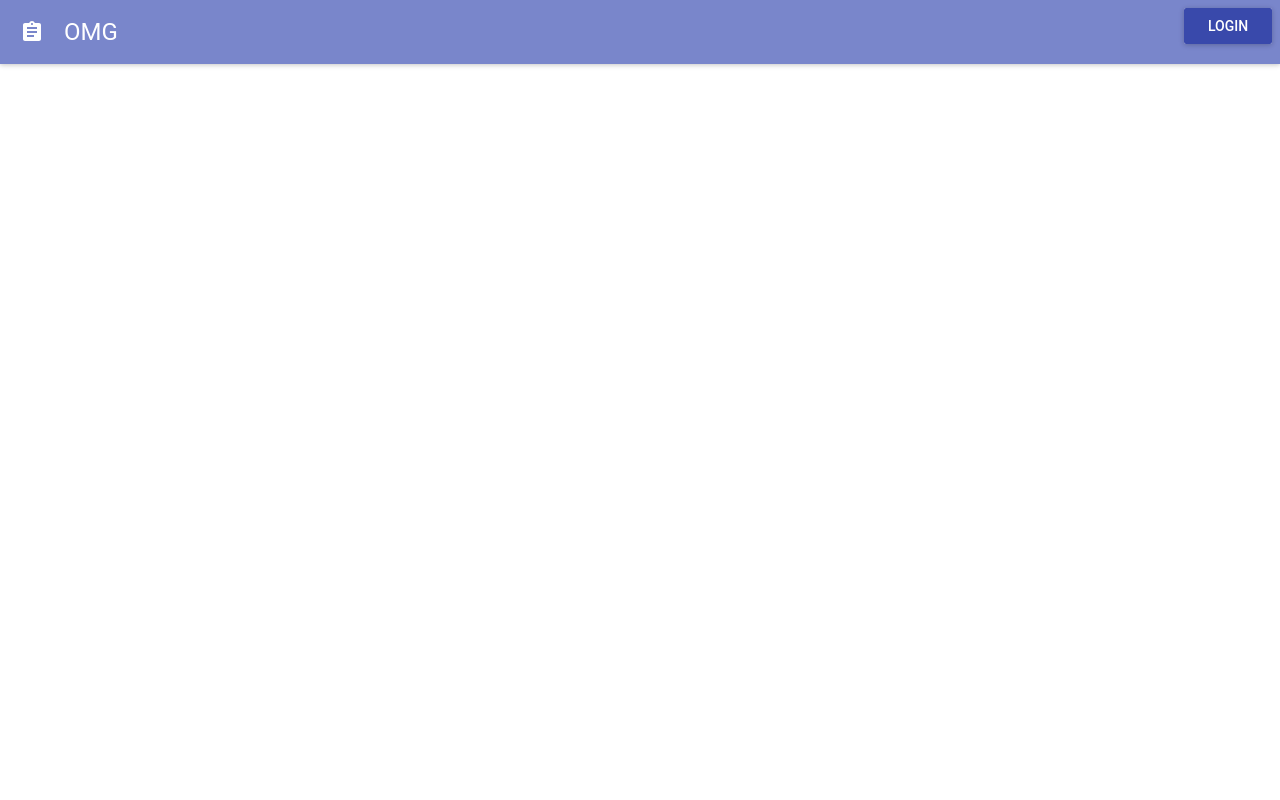
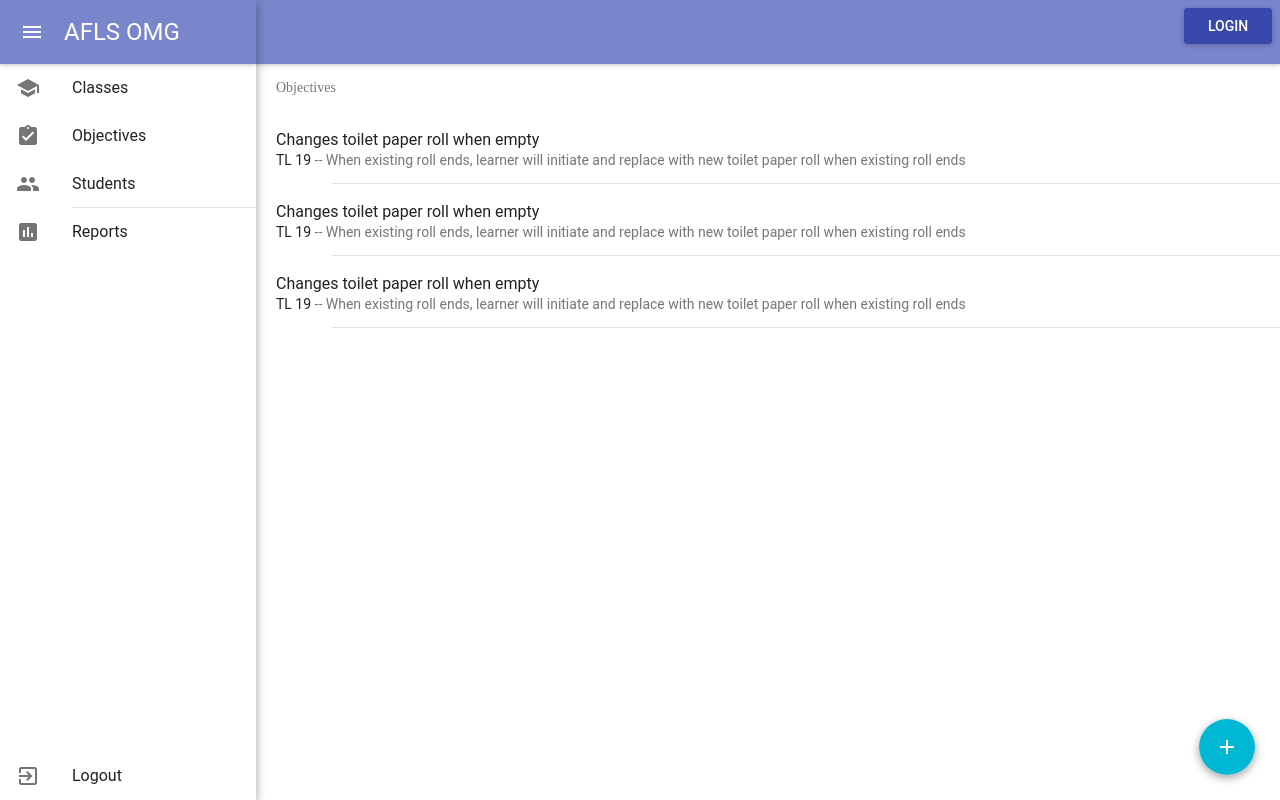
Before and after one commit to grantrules/afls, a React (Create React App) app in the folder frontend/: page /objectives in a window 1280 px wide. Built offline with nearby package versions, Linux system fonts and the light colour scheme.

Commit message:
frontend: add drawer, pages, redux

```diff
--- a/frontend/package.json
+++ b/frontend/package.json
@@ -3,11 +3,14 @@
   "version": "0.1.0",
   "private": true,
   "dependencies": {
+    "ajv": "^6.3.0",
     "material-ui": "^0.20.0",
     "react": "^16.2.0",
     "react-dom": "^16.2.0",
+    "react-redux": "^5.0.7",
     "react-router-dom": "^4.2.2",
-    "react-scripts": "1.1.1"
+    "react-scripts": "1.1.1",
+    "redux": "^3.7.2"
   },
   "scripts": {
     "start": "react-scripts start",
--- a/frontend/src/Routes.js
+++ b/frontend/src/Routes.js
@@ -6,12 +6,19 @@ import { Switch, Route } from 'react-router-dom';
 import Home from './components/pages/Home'
 import Login from './components/pages/Login'
 import ContactUs from './components/pages/ContactUs'
+import Objectives from './components/pages/Objectives'
+import Students from './components/pages/Students'
+import Classes from './components/pages/Classes'
 
 const Routes = () => (
     <Switch>
         <Route exact path="/" component={Home} />
         <Route path="/login" component={Login} />
         <Route path="/contact-us" component={ContactUs} />
+        <Route path="/objectives" component={Objectives} />
+        <Route path="/students" component={Students} />
+        <Route path="/classes" component={Classes} />
+
     </Switch>
 )
 
--- a/frontend/src/components/Master.js
+++ b/frontend/src/components/Master.js
@@ -1,8 +1,9 @@
 import React, { Component } from 'react';
 import { MuiThemeProvider, getMuiTheme } from 'material-ui/styles'
 import { colors } from 'material-ui/styles'
-import { RaisedButton, FlatButton, AppBar, IconButton } from 'material-ui'
+import { RaisedButton, AppBar, IconButton } from 'material-ui'
 import Home from 'material-ui/svg-icons/action/assignment';
+import NavDrawer from './fragments/NavDrawer'
 
 
 class Master extends Component {
@@ -15,9 +16,14 @@ class Master extends Component {
                 primary1Color: colors.indigo300,
                 primary2Color: colors.indigo300,
                 primary3Color: colors.grey600,
+                accent1Color: colors.cyanA700,
+                accent2Color: colors.cyanA200,
+                accent3Color: colors.cyanA100,
+                /*
                 accent1Color: colors.pinkA200,
                 accent2Color: colors.pinkA400,
                 accent3Color: colors.pinkA100,
+                */
                 userAgent: props.userAgent
             }
         })
@@ -33,7 +39,13 @@ class Master extends Component {
                     iconElementLeft={<IconButton href="/"><Home /></IconButton>}
                 />
 
+                <NavDrawer/>
+
+                <div style={{marginLeft: 260}}>
+
                 {this.props.children}
+
+                </div>
 
             </MuiThemeProvider>
         )
--- /dev/null
+++ b/frontend/src/components/dialogs/Logout.js
@@ -0,0 +1,40 @@
+import React from 'react';
+import Dialog from 'material-ui/Dialog';
+import FlatButton from 'material-ui/FlatButton';
+import RaisedButton from 'material-ui/RaisedButton';
+
+/**
+ * A modal dialog can only be closed by selecting one of the actions.
+ */
+class Logout extends React.Component {
+
+    render() {
+        let close = this.props.close;
+        const actions = [
+            <FlatButton
+                label="No"
+                primary={true}
+                onClick={close}
+            />,
+            <FlatButton
+                label="Yes"
+                primary={true}
+                disabled={false}
+                onClick={close}
+            />,
+        ];
+
+        return (
+            <Dialog
+                title="Log Out?"
+                actions={actions}
+                modal={true}
+                open={this.props.open}
+            >
+                Are you sure you want to log out?
+        </Dialog>
+        );
+    }
+}
+
+export default Logout
--- /dev/null
+++ b/frontend/src/components/fragments/NavDrawer.js
@@ -0,0 +1,52 @@
+import React from 'react';
+import { Drawer, MenuItem, RaisedButtom, Divider, AppBar } from 'material-ui'
+import School from 'material-ui/svg-icons/social/school';
+import Group from 'material-ui/svg-icons/social/group'
+import Chart from 'material-ui/svg-icons/editor/insert-chart'
+import AssignmentTurnedIn from 'material-ui/svg-icons/action/assignment-turned-in'
+import Exit from 'material-ui/svg-icons/action/exit-to-app'
+
+import Logout from '../dialogs/Logout'
+
+
+class NavDrawer extends React.Component {
+
+    constructor(props) {
+        super(props);
+        this.state = { open: true, logout: false };
+    }
+
+    state = {
+        open: false,
+        logout: false,
+    };
+
+
+
+    openLogout = () => this.setState({ logout: true })
+
+    closeLogout = () => this.setState({ logout: false })
+
+    handleToggle = () => this.setState({ open: !this.state.open });
+
+    render() {
+        return (
+            <Drawer open={this.state.open}>
+
+                <AppBar title="AFLS OMG" />
+
+                <MenuItem leftIcon={<School />} href="/classes">Classes</MenuItem>
+                <MenuItem leftIcon={<AssignmentTurnedIn />} href="/objectives">Objectives</MenuItem>
+                <MenuItem leftIcon={<Group />} href="/students">Students</MenuItem>
+                <Divider inset={true} />
+                <MenuItem leftIcon={<Chart />}>Reports</MenuItem>
+                <MenuItem onClick={this.openLogout} leftIcon={<Exit />} style={{ position: "fixed", bottom: 0, width: '100%' }}>Logout</MenuItem>
+
+                <Logout open={this.state.logout} close={this.closeLogout} />
+
+            </Drawer>
+        );
+    }
+}
+
+export default NavDrawer
--- /dev/null
+++ b/frontend/src/components/pages/Classes.js
@@ -0,0 +1,57 @@
+import React from 'react'
+import { List, ListItem } from 'material-ui/List'
+import Divider from 'material-ui/Divider'
+import Subheader from 'material-ui/Subheader'
+import { darkBlack, indigo200 } from 'material-ui/styles/colors'
+import FloatingActionButton from 'material-ui/FloatingActionButton';
+import ContentAdd from 'material-ui/svg-icons/content/add';
+
+
+const style = {
+    button: {
+        position: "fixed",
+        bottom: 25,
+        right: 25,
+    }
+}
+
+
+const Classes = () => (
+    <div className="App">
+        <List>
+            <Subheader>Classes</Subheader>
+            <ListItem
+                primaryText="Class 1"
+                secondaryText={
+                    <p>
+                        Weds @ 2pm
+                    </p>
+                }
+                secondaryTextLines={1}
+            />
+            <Divider inset={true} />
+
+            <ListItem
+                style={{background: indigo200}}
+                primaryText="Class 2: Fun Activities"
+                secondaryText={
+                    <p>
+                        Weds @ 2pm
+                    </p>
+                }
+                secondaryTextLines={1}
+            />
+            <Divider inset={true} />
+
+        </List>
+
+        <FloatingActionButton style={style.button} secondary={true}>
+            <ContentAdd />
+        </FloatingActionButton>
+
+
+
+    </div>
+)
+
+export default Classes
--- a/frontend/src/components/pages/Home.js
+++ b/frontend/src/components/pages/Home.js
@@ -3,9 +3,8 @@ import { Paper, RaisedButton } from 'material-ui'
 
 const style = {
     paper: {
-        width: 800,
+        margin: 20,
         padding: 20,
-        margin: "0 auto"
     }
 }
 
--- /dev/null
+++ b/frontend/src/components/pages/Objectives.js
@@ -0,0 +1,82 @@
+import React from 'react'
+import { List, ListItem } from 'material-ui/List'
+import Divider from 'material-ui/Divider'
+import Subheader from 'material-ui/Subheader'
+import { darkBlack } from 'material-ui/styles/colors'
+import FloatingActionButton from 'material-ui/FloatingActionButton';
+import ContentAdd from 'material-ui/svg-icons/content/add';
+
+
+const style = {
+    button: {
+        position: "fixed",
+        bottom: 25,
+        right: 25,
+    }
+}
+
+
+const Objectives = () => (
+    <div className="App">
+        <List>
+            <Subheader>Objectives</Subheader>
+            <ListItem
+                primaryText="Changes toilet paper roll when empty"
+                secondaryText={
+                    <p>
+                        <span style={{ color: darkBlack }}>TL 19</span> --
+                        When	existing	roll	ends,	learner
+                        will	initiate	and	replace	with
+                        new	toilet	paper	roll	when
+                        existing	roll	ends
+            </p>
+                }
+                secondaryTextLines={1}
+            />
+            <Divider inset={true} />
+
+
+
+            <ListItem
+                primaryText="Changes toilet paper roll when empty"
+                secondaryText={
+                    <p>
+                        <span style={{ color: darkBlack }}>TL 19</span> --
+                        When	existing	roll	ends,	learner
+                        will	initiate	and	replace	with
+                        new	toilet	paper	roll	when
+                        existing	roll	ends
+            </p>
+                }
+                secondaryTextLines={1}
+            />
+            <Divider inset={true} />
+
+
+            <ListItem
+                primaryText="Changes toilet paper roll when empty"
+                secondaryText={
+                    <p>
+                        <span style={{ color: darkBlack }}>TL 19</span> --
+                        When	existing	roll	ends,	learner
+                        will	initiate	and	replace	with
+                        new	toilet	paper	roll	when
+                        existing	roll	ends
+            </p>
+                }
+                secondaryTextLines={1}
+            />
+            <Divider inset={true} />
+
+        </List>
+
+        <FloatingActionButton style={style.button} secondary={true}>
+          <ContentAdd />
+        </FloatingActionButton>
+
+
+
+    </div>
+)
+
+export default Objectives
--- /dev/null
+++ b/frontend/src/components/pages/Students.js
@@ -0,0 +1,76 @@
+import React from 'react';
+import { List, ListItem } from 'material-ui/List';
+import ActionGrade from 'material-ui/svg-icons/action/grade';
+import Divider from 'material-ui/Divider';
+import Avatar from 'material-ui/Avatar';
+import { pinkA200, transparent } from 'material-ui/styles/colors';
+
+import FloatingActionButton from 'material-ui/FloatingActionButton';
+import ContentAdd from 'material-ui/svg-icons/content/add';
+
+
+const style = {
+    button: {
+        position: "fixed",
+        bottom: 25,
+        right: 25,
+    }
+}
+
+const Students = () => (
+    <div className="app">
+    <List>
+        <ListItem
+            primaryText="Chelsea Otakan"
+            leftIcon={<ActionGrade color={pinkA200} />}
+        />
+        <ListItem
+            primaryText="Eric Hoffman"
+            insetChildren={true}
+        />
+        <ListItem
+            primaryText="James Anderson"
+            insetChildren={true}
+        />
+        <ListItem
+            primaryText="Kerem Suer"
+            insetChildren={true}
+        />
+    </List>
+    <Divider inset={true} />
+    <List>
+        <ListItem
+            primaryText="Adelle Charles"
+            leftAvatar={
+                <Avatar
+                    color={pinkA200} backgroundColor={transparent}
+                    style={{ left: 8 }}
+                >
+                    A
+          </Avatar>
+            }
+        />
+        <ListItem
+            primaryText="Adham Dannaway"
+            insetChildren={true}
+        />
+        <ListItem
+            primaryText="Allison Grayce"
+            insetChildren={true}
+        />
+        <ListItem
+            primaryText="Angel Ceballos"
+            insetChildren={true}
+        />
+    </List>
+
+
+    <FloatingActionButton style={style.button} secondary={true}>
+          <ContentAdd />
+        </FloatingActionButton>
+
+    </div>
+
+    )
+
+    export default Students
--- a/frontend/src/index.js
+++ b/frontend/src/index.js
@@ -4,5 +4,19 @@ import './index.css';
 import App from './App';
 import registerServiceWorker from './registerServiceWorker';
 
-ReactDOM.render(<App />, document.getElementById('root'));
+
+import { createStore } from 'redux'
+import { Provider } from 'react-redux'
+
+import reducer from './reducers'
+
+const store = createStore(reducer)
+
+ReactDOM.render(
+  <Provider store={store}>
+    <App />
+  </Provider>,
+  document.getElementById('root')
+);
+
 registerServiceWorker();
--- /dev/null
+++ b/frontend/src/reducers/index.js
@@ -0,0 +1,10 @@
+import { combineReducers } from 'redux'
+//import todos from './todos'
+//import visibilityFilter from './visibilityFilter'
+
+const aflsApp = combineReducers({
+//  todos,
+//  visibilityFilter
+})
+
+export default aflsApp
```
Also changed, not shown: 2 other files (tests, documents, lock files or other folders).
